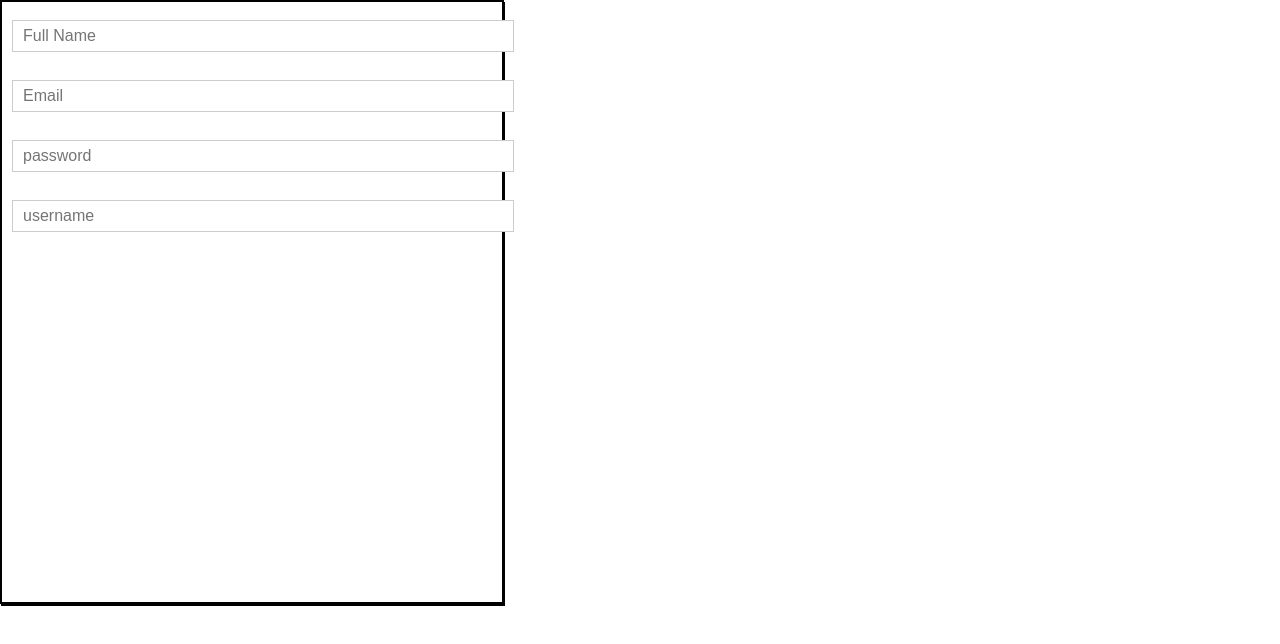
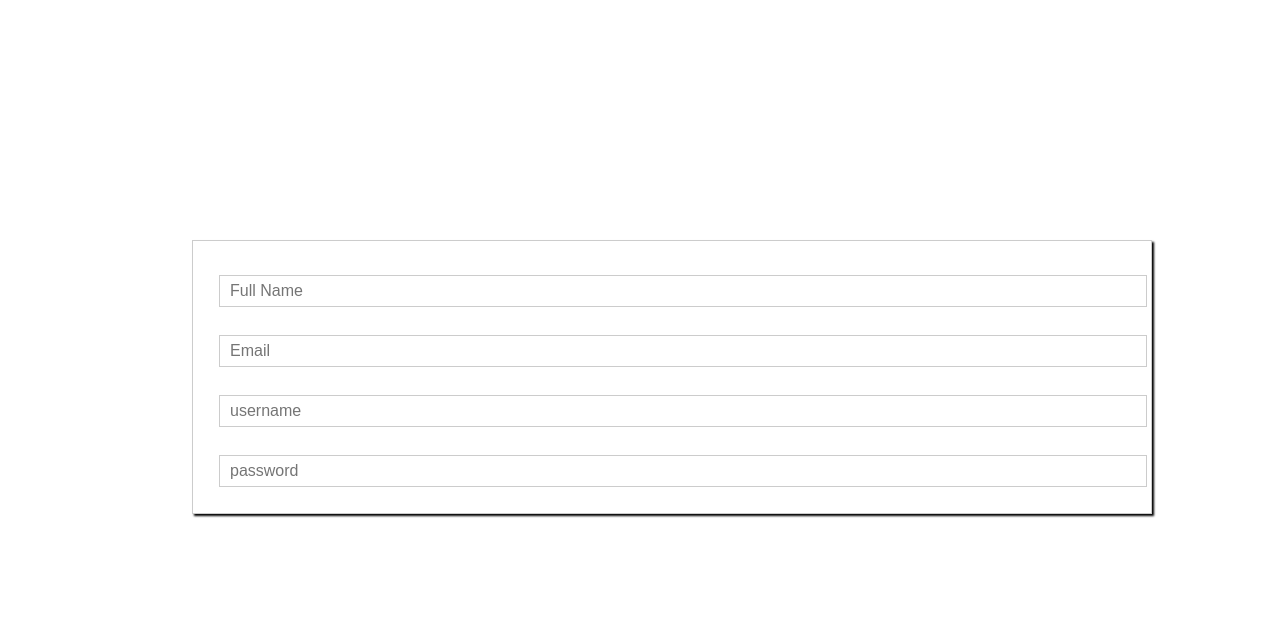
Before and after one commit to React-BP/SPAM, a React app in the folder spa-store/client/: page / in a window 1280 px wide. Shown: the top 644 px of the page. Built offline with nearby package versions, Linux system fonts and the light colour scheme.

Commit message:
added modal and backdrop folders also began work on registration

```diff
--- a/spa-store/client/src/Components/Registration/Registration.js
+++ b/spa-store/client/src/Components/Registration/Registration.js
@@ -11,10 +11,11 @@ class Registration extends Component {
    render() {
       let form = (
          <form>
-            <Input inputtype='register' type='text' name='name' placeholder='Full Name'/>
+            <Input inputtype='register' type='text' name='name' placeholder='Full Name' />
             <Input inputtype='register' type ='email' name='email' placeholder='Email' />
+            <Input inputtype='register' type='username' name='username' placeholder='username' />
             <Input inputtype='register' type='password' name='password' placeholder='password'/>
-            <Input inputtype='register' type='username' name='username' placeholder='username'/>
+
          </form>
       )
       return (
--- a/spa-store/client/src/Components/Registration/registration.css
+++ b/spa-store/client/src/Components/Registration/registration.css
@@ -1,6 +1,6 @@
-.RegBox{
+/* .RegBox{
    width: 500px;
    height: 600px;
    border: solid 2px black;
    box-shadow: 1px 2px black;
-}
+} */
--- a/spa-store/client/src/Components/UI/Backdrop/backdrop.css
+++ b/spa-store/client/src/Components/UI/Backdrop/backdrop.css
@@ -0,0 +1,9 @@
+.Backdrop{
+   width: 100%;
+   height: 100%;
+   position: fixed;
+   z-index: 100;
+   left: 0;
+   top: 0;
+   background-color: rgba(0,0,0,.5);
+}
--- a/spa-store/client/src/Components/UI/Backdrop/backdrop.js
+++ b/spa-store/client/src/Components/UI/Backdrop/backdrop.js
@@ -0,0 +1,11 @@
+import React from 'react';
+import classes from './backdrop.css';
+
+const backdrop = (props) => {
+   return (
+
+      props.show ? <div className={classes.Backdrop} onClick={props.clicked}></div> : null
+   );
+};
+
+export default backdrop;
--- a/spa-store/client/src/Components/UI/Modal/modal.css
+++ b/spa-store/client/src/Components/UI/Modal/modal.css
@@ -0,0 +1,20 @@
+.Modal{
+   position: fixed;
+   z-index: 500;
+   background-color: white;
+   width: 75%;
+   border: 1px solid #ccc;
+   box-shadow: 2px 2px 2px black;
+   padding: 16px;
+   left: 15%;
+   top: 30%;
+   box-sizing: border-box;
+   transition: all 0.3s ease-out;
+}
+/*
+@media (min-width: 600px){
+   .Modal{
+      width: 500px;
+      left: calc(50%-250px);
+   }
+} */
--- a/spa-store/client/src/Components/UI/Modal/modal.js
+++ b/spa-store/client/src/Components/UI/Modal/modal.js
@@ -0,0 +1,19 @@
+import React, { Component } from 'react';
+import classes from './modal.css';
+import Backdrop from '../Backdrop/backdrop';
+class modal extends Component {
+
+   render() {
+      return (
+         <div>
+            <Backdrop show={this.props.show} clicked={this.props.modalClosed}/>
+            <div className={classes.Modal}
+                 style={{transform: this.props.show ? 'translateY(0)' : 'translateY(-100)', opactity: this.props.show ? '1' : '0'}}>
+                 {this.props.children}
+            </div>
+         </div>
+      );
+   }
+};
+
+export default modal;
--- a/spa-store/client/src/Container/App/App.js
+++ b/spa-store/client/src/Container/App/App.js
@@ -1,12 +1,22 @@
 import React, { Component } from 'react';
 // import './App.css';
 import Registration from '../../Components/Registration/Registration';
+import Modal from '../../Components/UI/Modal/modal';
 
 class App extends Component {
+  state={
+    modal: true
+  }
+  purchaseCancelHandler = () => {
+    this.setState({ modal: false });
+  }
   render() {
     return (
       <div className="App">
-        <Registration/>
+      <Modal show={this.state.purchasing} modalClosed=    {this.purchaseCancelHandler}>
+          <Registration />
+      </Modal>
+
       </div>
     );
   }
```
